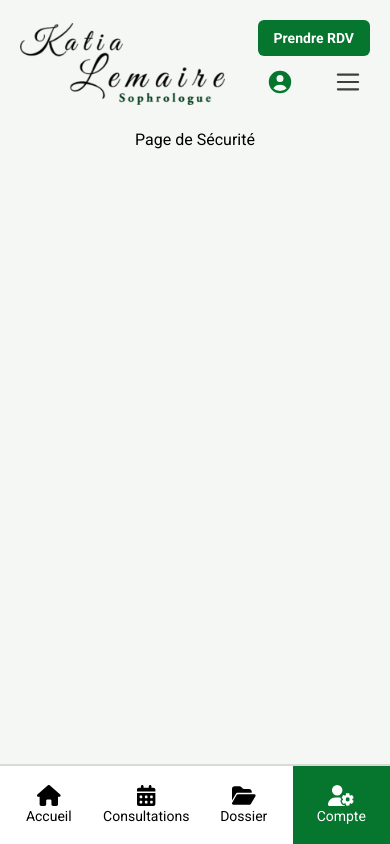
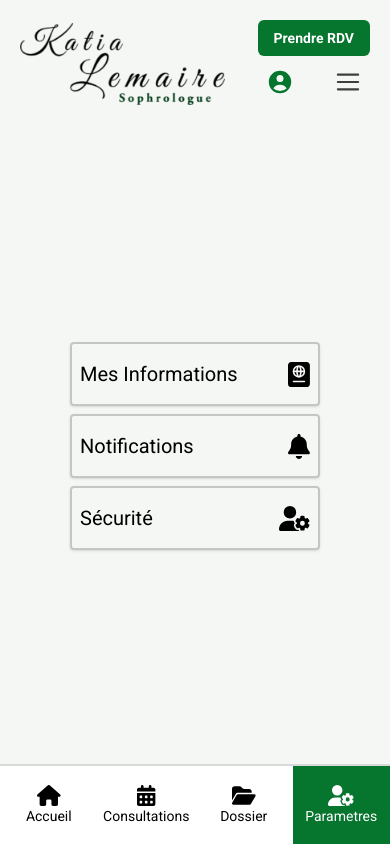
Before and after one commit to AlexSearha/kl-sophro-next, a Next.js app: page /mon-compte/parametres in a window 390 px wide. Built offline with nearby package versions, Linux system fonts and the light colour scheme; a web font is replaced by a local one.

Commit message:
add links in parameter client page

```diff
--- /dev/null
+++ b/app/(with-layout)/mon-compte/parametres/mes-informations/page.tsx
@@ -0,0 +1,3 @@
+export default function MesInformationsPage() {
+  return <div>page</div>;
+}
--- /dev/null
+++ b/app/(with-layout)/mon-compte/parametres/notifications/page.tsx
@@ -0,0 +1,3 @@
+export default function NotificationsPage() {
+  return <div>Notifs page</div>;
+}
--- a/app/(with-layout)/mon-compte/parametres/page.tsx
+++ b/app/(with-layout)/mon-compte/parametres/page.tsx
@@ -1,3 +1,15 @@
+'use client';
+import CardLink from '@/app/ui/mon-compte/parametres/CardLink';
+import { faBell, faPassport, faUserEdit, faUserGear } from '@fortawesome/free-solid-svg-icons';
+import { usePathname } from 'next/navigation';
+
 export default function SecurityPage() {
-  return <h1 id="security-page">Page de Sécurité</h1>;
+  const urlPathName = usePathname();
+  return (
+    <div className="md:max-w-7xl grow flex flex-col h-full -mt-10 justify-center items-center gap-2">
+      <CardLink icon={faPassport} href={`${urlPathName}/mes-informations`} title="Mes Informations" />
+      <CardLink icon={faBell} href={`${urlPathName}/notifications`} title="Notifications" />
+      <CardLink icon={faUserGear} href={`${urlPathName}/securite`} title="Sécurité" />
+    </div>
+  );
 }
--- /dev/null
+++ b/app/(with-layout)/mon-compte/parametres/securite/page.tsx
@@ -0,0 +1,3 @@
+export default function SecurityPage() {
+  return <div>Security Page</div>;
+}
--- a/app/(with-layout)/mon-compte/rdv/page.tsx
+++ b/app/(with-layout)/mon-compte/rdv/page.tsx
@@ -1,12 +1,18 @@
 'use client';
+import useScreenDetect from '@/app/lib/hooks/screen-detect';
 import { lusitana } from '@/app/ui/fonts';
 import AdminCalendarForm from '@/app/ui/forms/adminCalendarForm/adminCalendarForm';
 import RdvCard from '@/app/ui/mon-compte/rdv/Card';
 import 'dayjs/locale/fr';
 
 export default function RendezVousPage() {
+  const isMobileVue = useScreenDetect();
   return (
-    <div className="flex md:flex-row flex-col-reverse gap-10 justify-evenly items-center md:items-start h-full rounded py-4 md:max-w-7xl w-full">
+    <div
+      className={`flex md:flex-row flex-col-reverse gap-10 justify-evenly items-center md:items-start h-full rounded py-4 md:max-w-7xl w-full ${
+        isMobileVue ? 'mb-16' : ''
+      }`}
+    >
       <div className="flex flex-col gap-4">
         <h2 className={`text-3xl ${lusitana.className} text-greena-500`}>Reserver votre rendez-vous</h2>
         <div className="bg-white shadow max-w-[320px] w-auto rounded">
--- a/app/ui/home/footer-client.tsx
+++ b/app/ui/home/footer-client.tsx
@@ -51,7 +51,7 @@ export default function FooterClient() {
           }`}
         >
           <FontAwesomeIcon icon={faUserGear} size="xl" />
-          <p>Compte</p>
+          <p>Parametres</p>
         </Link>
       </div>
     </footer>
--- a/app/ui/home/header.tsx
+++ b/app/ui/home/header.tsx
@@ -20,7 +20,7 @@ export function Header() {
       <div className="flex flex-col">
         <Menu as="div" className="relative inline-block text-left">
           <button className="inline-flex w-full font-bold justify-center rounded-md transition-colors duration-300 bg-greena-400 px-4 py-2 text-sm text-white hover:bg-greena-500 focus:outline-none focus-visible:ring-2 focus-visible:ring-white/75">
-            <Link href="/dashboard">Prendre RDV</Link>
+            <Link href="/mon-compte/rdv">Prendre RDV</Link>
           </button>
         </Menu>
 
--- /dev/null
+++ b/app/ui/mon-compte/parametres/CardLink.tsx
@@ -0,0 +1,21 @@
+import { IconProp } from '@fortawesome/fontawesome-svg-core';
+import { FontAwesomeIcon } from '@fortawesome/react-fontawesome';
+import Link from 'next/link';
+
+interface CardLinkProps {
+  href: string;
+  title: string;
+  icon: IconProp;
+}
+
+export default function CardLink({ href, title, icon }: CardLinkProps) {
+  return (
+    <Link
+      href={href}
+      className="flex justify-between items-center text-xl h-16 w-[250px] p-2 gap-2 border-black/20 border-2 hover:border-greena-500 hover:text-white rounded shadow transition-colors hover:bg-greena-500"
+    >
+      {title}
+      <FontAwesomeIcon icon={icon} size="lg" />
+    </Link>
+  );
+}
```
Also changed, not shown: public/charlie-brown.svg (added), 1 other file (tests, documents, lock files or other folders).
